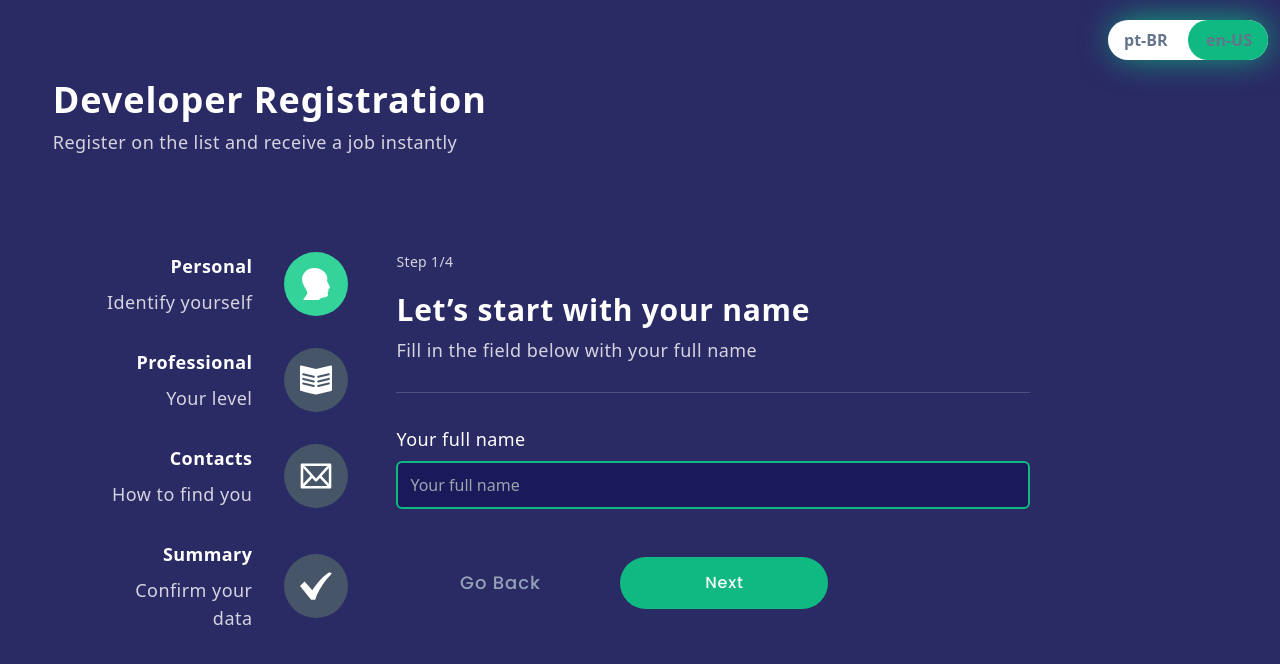
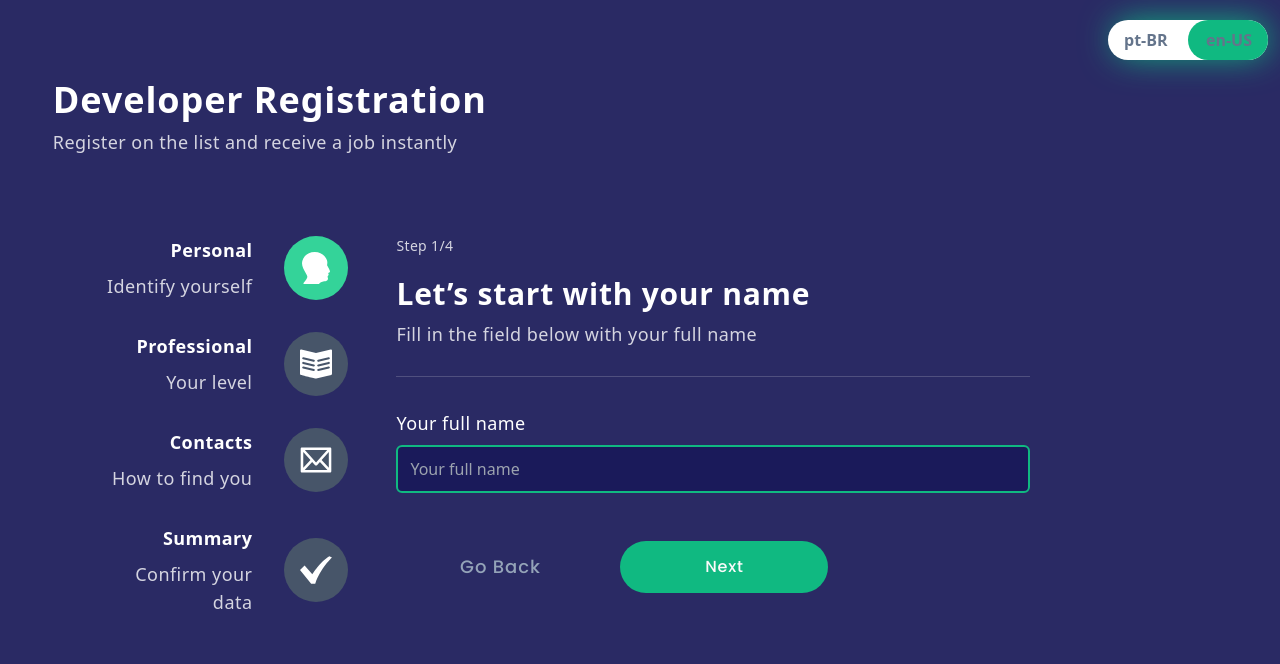
Before and after one commit to thalya-codes/multi-step-form, a React (Create React App) app: page / in a window 1280 px wide. Shown: the top 664 px of the page. Built offline with nearby package versions, Linux system fonts and the light colour scheme.

Commit message:
fix(Home): corrige gap

```diff
--- a/src/pages/Home.tsx
+++ b/src/pages/Home.tsx
@@ -29,7 +29,7 @@ export default function Home() {
   }, [language]);
 
   return (
-    <ContentTransition className="flex flex-col gap-24 w-11/12 mt-5">
+    <ContentTransition className="flex flex-col gap-20 w-11/12 mt-5">
       <header>
         <HeadingGroup
           title={{as: "h1", size: "xl", text: translation("general.Developer Registration")}}
```
